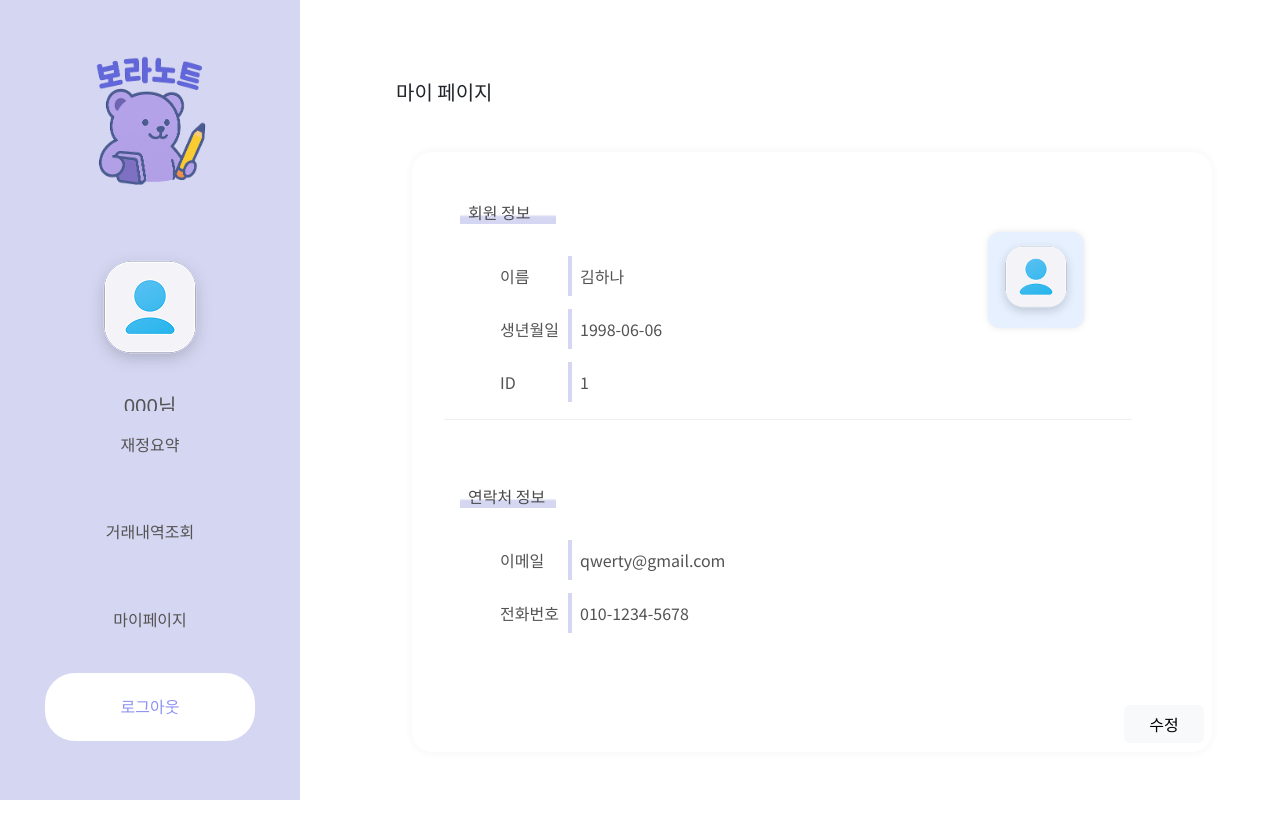
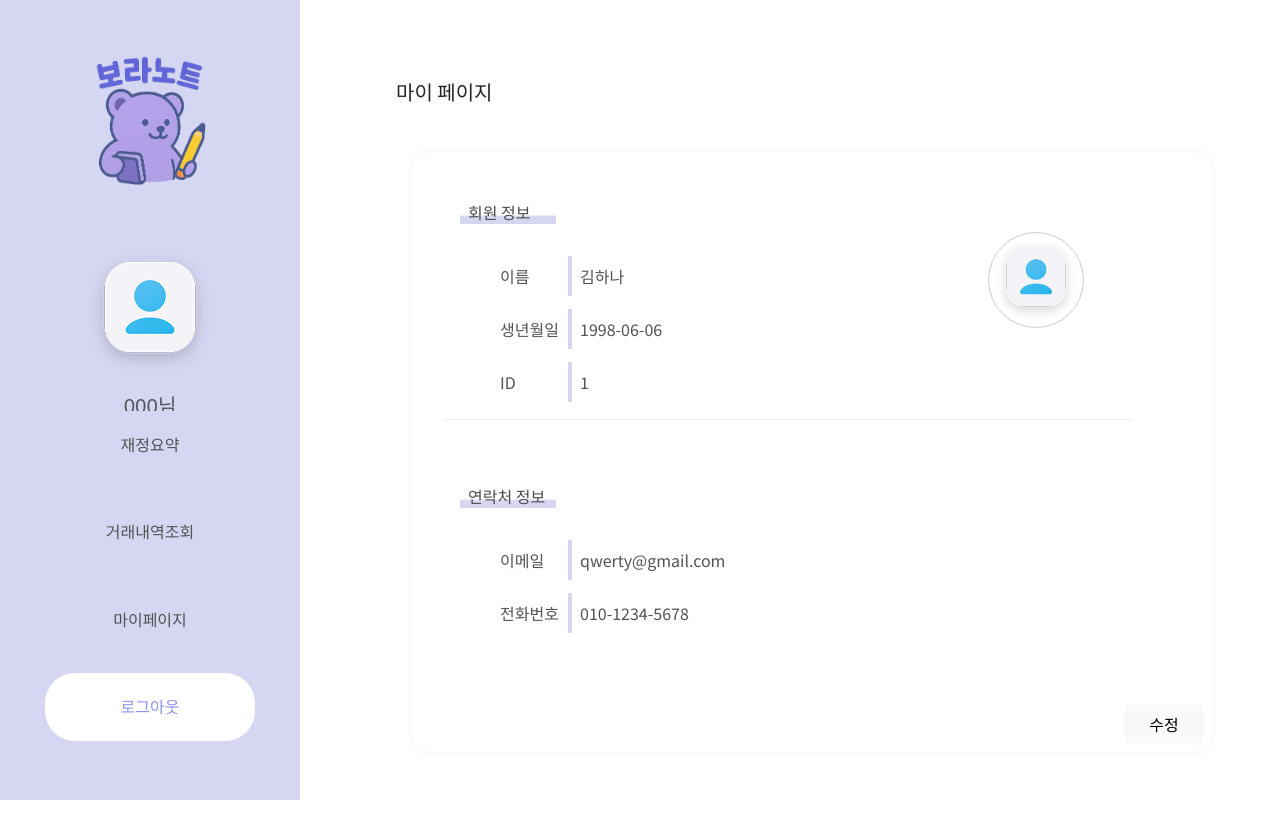
Before and after one commit to Mminjae/Skeleton_project, a Vue app in the folder project/: page /myPage in a window 1280 px wide. Built offline with nearby package versions, Linux system fonts and the light colour scheme; data requests are answered from the project's data file.

Commit message:
fix: 프로필 사진 양식 수정 ->회원 가입 페이지랑 통일 (#73)

```diff
--- a/project/src/views/ViewMyPage.vue
+++ b/project/src/views/ViewMyPage.vue
@@ -145,14 +145,13 @@ const profileImage = computed(() => userStore.profileImage)
 .profile-img {
   width: 6rem;
   height: 6rem;
-  background-color: #e6f0ff;
-  border-radius: 12px;
   display: flex;
   align-items: center;
   justify-content: center;
-  box-shadow: 0 0 6px rgba(0, 0, 0, 0.1);
   margin-right: 2rem;
   margin-top: 2rem;
+  border: 1px solid #ccc;
+  border-radius: 50%;
 }
 
 .label,
--- a/project/src/views/ViewProfileEdit.vue
+++ b/project/src/views/ViewProfileEdit.vue
@@ -110,7 +110,7 @@ const validateItem = (item) => {
 
   switch (label) {
     case '이름':
-      errors.value[label] = /^[가-힣]{2,5}$/.test(value) ? '' : '한글 2~5자여야 합니다.'
+      errors.value[label] = /^[가-힣]{2,5}$/.test(value) ? '' : '이름은 한글 2~5자여야 합니다.'
       break
     case '생년월일':
       errors.value[label] = /^\d{4}\-\d{1,2}\-\d{1,2}$/.test(value)
@@ -294,14 +294,13 @@ const handleFileChange = async (event) => {
 .profile-img {
   width: 6rem;
   height: 6rem;
-  background-color: #e6f0ff;
-  border-radius: 12px;
   display: flex;
   align-items: center;
   justify-content: center;
-  box-shadow: 0 0 6px rgba(0, 0, 0, 0.1);
   margin-right: 2rem;
   margin-top: 2rem;
+  border: 1px solid #ccc;
+  border-radius: 50%;
 }
 
 /* 버튼 */
```
